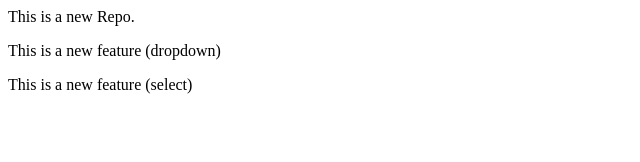
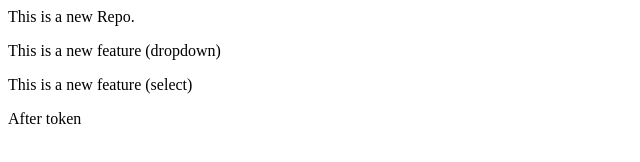
Before and after one commit to Dev127/localrepo, a plain HTML site: page index.html in a window 1280 px wide. Shown: the full height of the page, 0-640 px from the left. Drawn offline with Linux system fonts and the light colour scheme.

Commit message:
Token message

```diff
--- a/index.html
+++ b/index.html
@@ -1,3 +1,4 @@
 <p>This is a new Repo.</p>
 <p>This is a new feature (dropdown)</p>
 <p>This is a new feature (select)</p>
+<p>After token</p>
```
